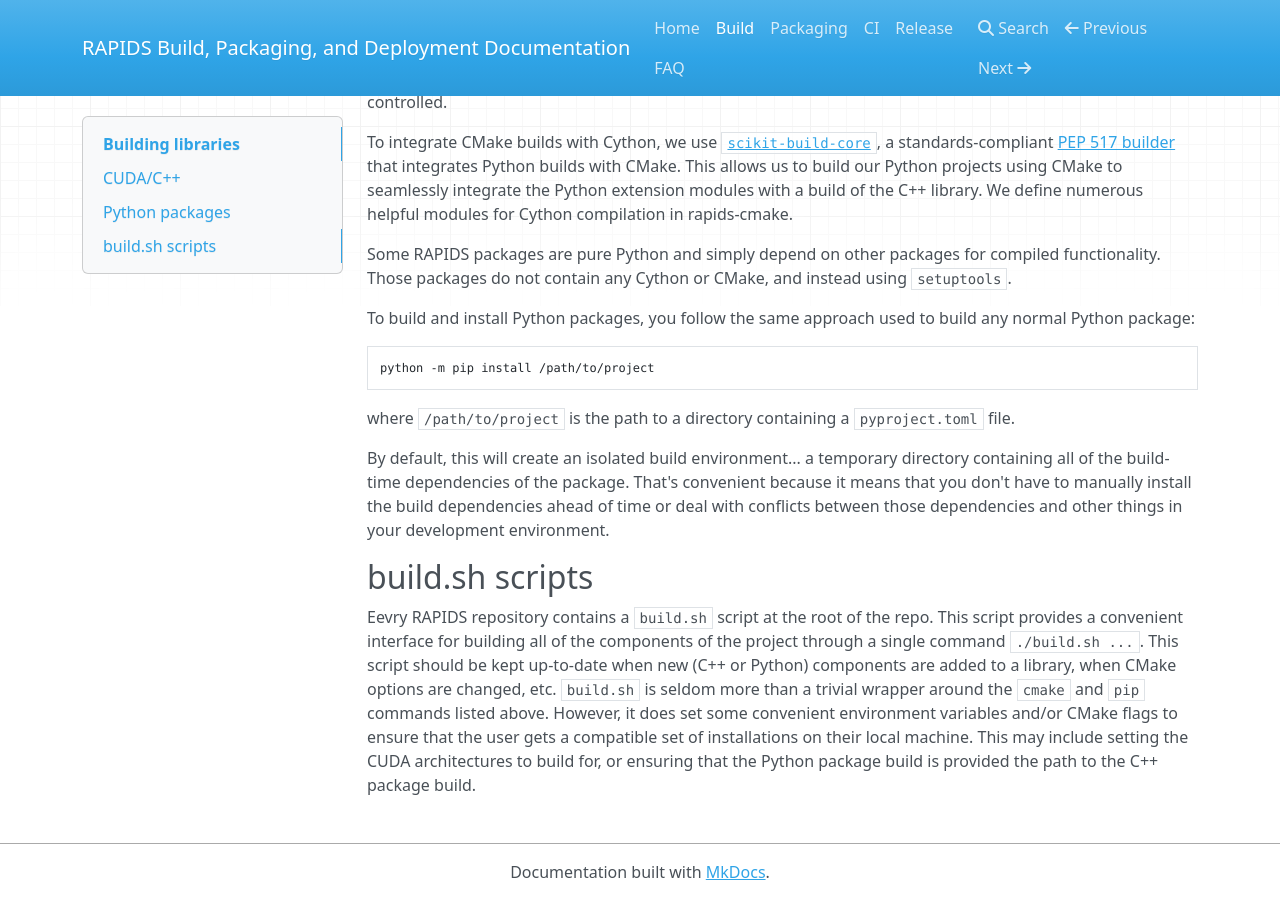
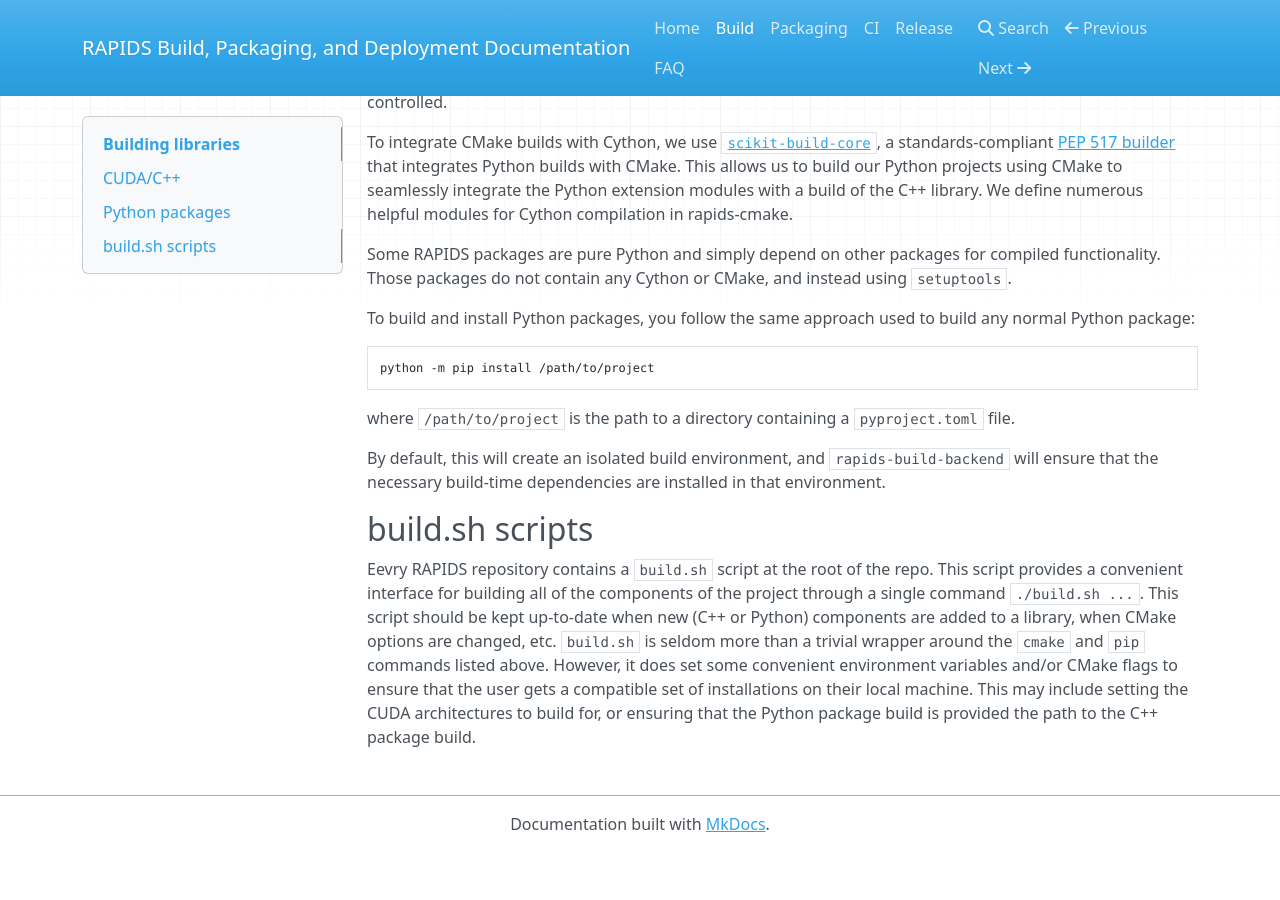
Before and after one commit to rapidsai/build-planning, an MkDocs documentation site: the page built from docs/docs/building.md, in a window 1280 px wide and 900 px high, scrolled down 975 px. Built offline with MkDocs 1.6.1, drawn with Linux system fonts in a browser that asks for light colours; nearby versions of some CDN libraries; after the commit the page ends 1827 px from its top, so only the background shows below that.

Commit message:
add rapids-build-backend reference, remove explanation of what build isolation is

```diff
--- a/docs/docs/building.md
+++ b/docs/docs/building.md
@@ -50,9 +50,7 @@ python -m pip install /path/to/project
 
 where `/path/to/project` is the path to a directory containing a `pyproject.toml` file.
 
-By default, this will create an isolated build environment... a temporary directory containing all of the build-time dependencies of the package.
-That's convenient because it means that you don't have to manually install the build dependencies ahead of time or deal with conflicts
-between those dependencies and other things in your development environment.
+By default, this will create an isolated build environment, and `rapids-build-backend` will ensure that the necessary build-time dependencies are installed in that environment.
 
 ## build.sh scripts
 
```
